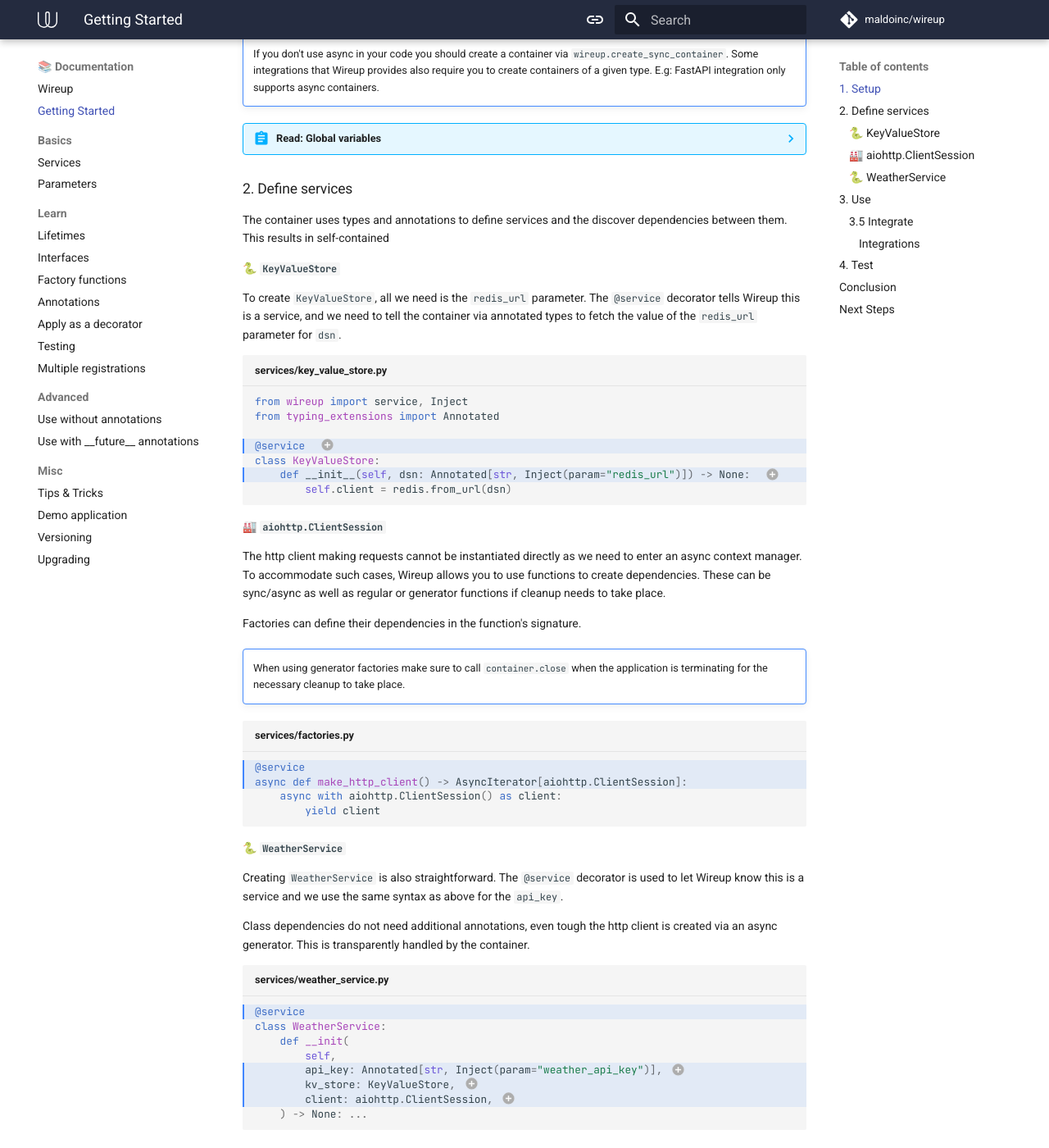
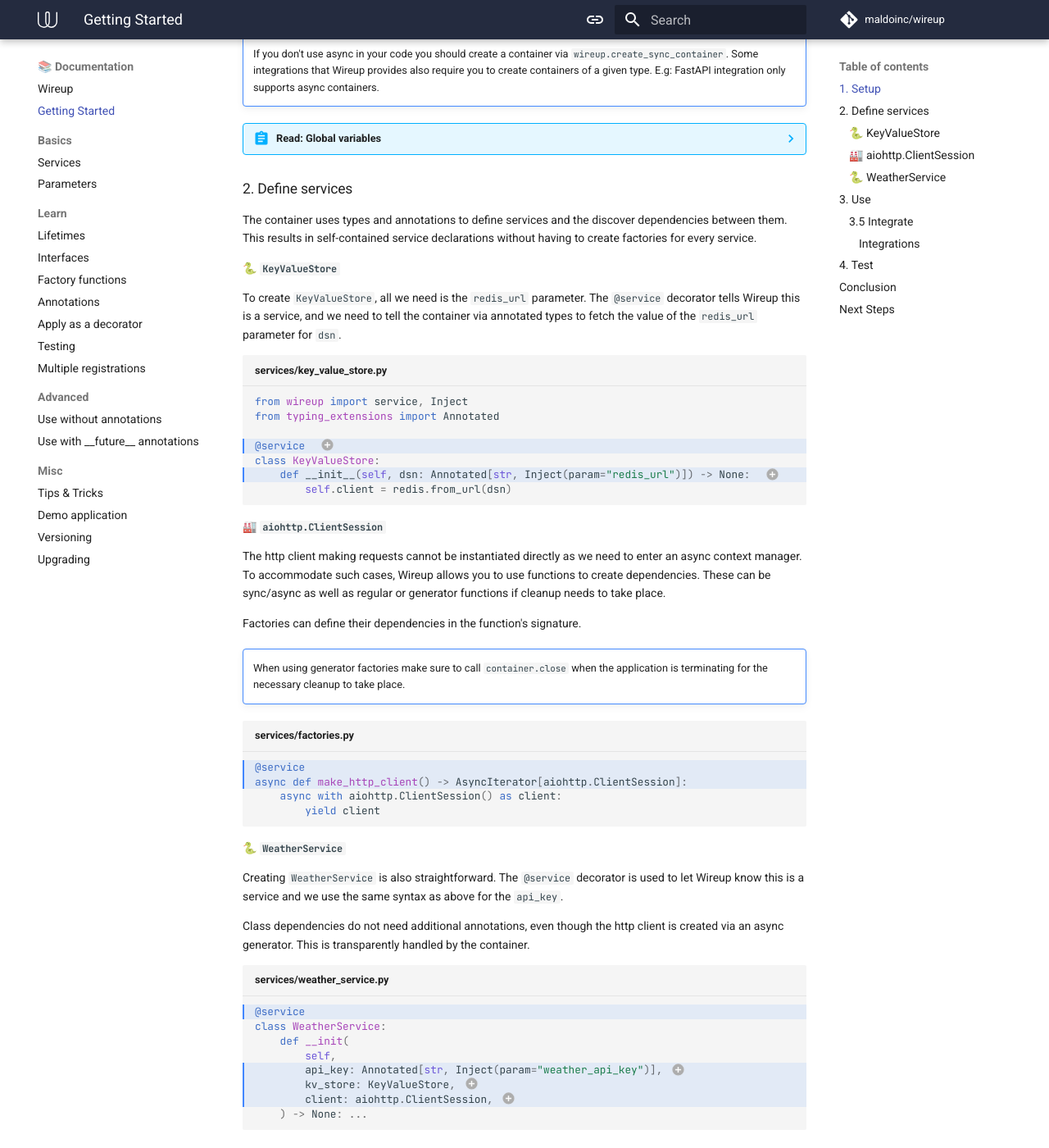
Before and after one commit to maldoinc/wireup, an MkDocs documentation site: the page built from docs/pages/getting_started.md, in a window 1280 px wide and 1400 px high, scrolled down 1322 px. Shown: the whole window at 82% size. Built offline with MkDocs 1.6.1 and Material for MkDocs 9.7.7, drawn with Linux system fonts in a browser that asks for light colours; comment, search, counter and statistics services are not loaded; the version menu is left out.

Commit message:
Fix typos

````diff
--- a/docs/pages/getting_started.md
+++ b/docs/pages/getting_started.md
@@ -84,7 +84,7 @@ container = wireup.create_async_container(
 ### 2. Define services
 
 The container uses types and annotations to define services and the discover dependencies between them. This
-results in self-contained
+results in self-contained service declarations without having to create factories for every service.
 
 
 #### 🐍 `KeyValueStore`
@@ -130,7 +130,7 @@ async def make_http_client() -> AsyncIterator[aiohttp.ClientSession]:
 #### 🐍 `WeatherService`
 Creating `WeatherService` is also straightforward. The `@service` decorator is used to let Wireup know this is a service and we use the same syntax as above for the `api_key`.
 
-Class dependencies do not need additional annotations, even tough the http client is created via an async generator. This is transparently handled by the container.
+Class dependencies do not need additional annotations, even though the http client is created via an async generator. This is transparently handled by the container.
 
 ```python title="services/weather_service.py" hl_lines="1 5 6 7"
 @service
````
